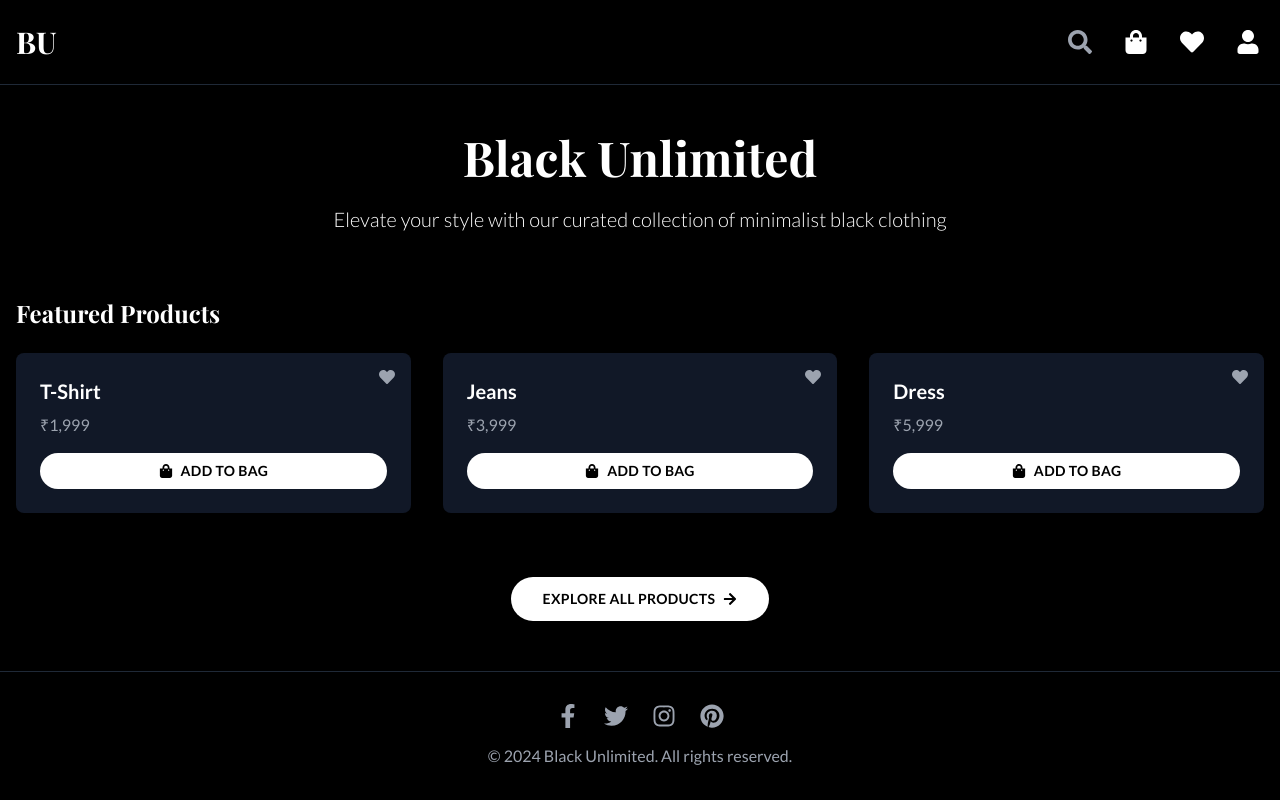
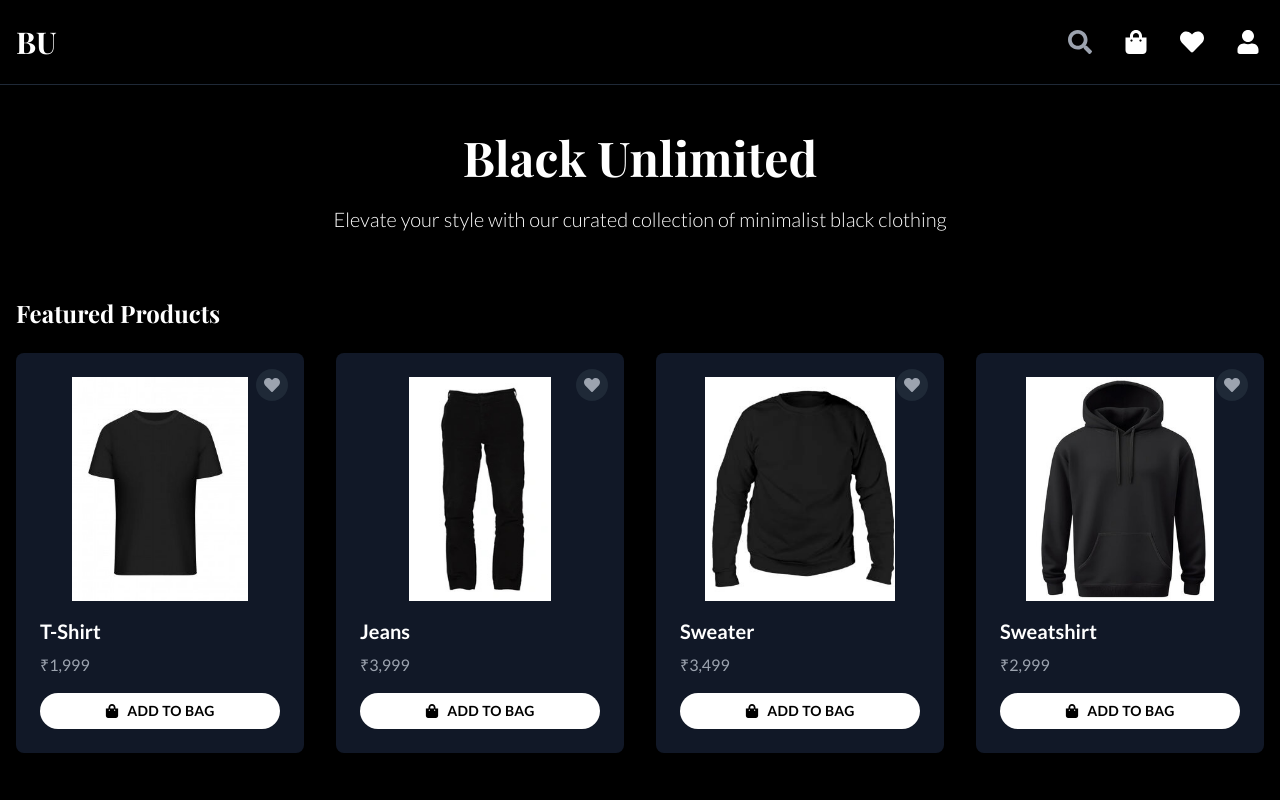
Before and after one commit to rishmi5h/BU-UI, a Next.js app: page / in a window 1280 px wide. Shown: the top 800 px of the page. Built offline with nearby package versions, Linux system fonts and the light colour scheme; a web font is replaced by a local one.

Commit message:
Update FeaturedProducts.tsx

```diff
--- a/app/components/FeaturedProducts.tsx
+++ b/app/components/FeaturedProducts.tsx
@@ -5,19 +5,29 @@ import { FaShoppingBag, FaHeart, FaCheck } from "react-icons/fa";
 import { useState } from "react";
 import { useCart } from "../context/CartContext";
 import { useWishlist } from "../context/WishlistContext";
+import Image from 'next/image'; // Add this import
+
+type FeaturedProduct = {
+  id: number;
+  name: string;
+  price: number;
+  imageFront: string;
+  imageBack: string;
+};
 
 export default function FeaturedProducts() {
   const [addedToCart, setAddedToCart] = useState<number[]>([]);
   const { addToCart } = useCart();
   const { addToWishlist, removeFromWishlist, isInWishlist } = useWishlist();
 
-  const featuredProducts = [
-    { id: 1, name: "T-Shirt", price: 1999 },
-    { id: 2, name: "Jeans", price: 3999 },
-    { id: 3, name: "Dress", price: 5999 },
+  const featuredProducts: FeaturedProduct[] = [
+    { id: 1, name: "T-Shirt", price: 1999, imageFront: "/images/tshirt-front.jpg", imageBack: "/images/tshirt-back.jpg" },
+    { id: 2, name: "Jeans", price: 3999, imageFront: "/images/jeans-front.jpg", imageBack: "/images/jeans-back.jpg" },
+    { id: 4, name: "Sweater", price: 3499, imageFront: "/images/sweater-front.jpg", imageBack: "/images/sweater-back.jpg" },
+    { id: 6, name: "Sweatshirt", price: 2999, imageFront: "/images/sweatshirt-front.jpg", imageBack: "/images/sweatshirt-back.jpg" },
   ];
 
-  const toggleWishlist = (product: (typeof featuredProducts)[0]) => {
+  const toggleWishlist = (product: FeaturedProduct) => {
     if (isInWishlist(product.id)) {
       removeFromWishlist(product.id);
     } else {
@@ -25,7 +35,7 @@ export default function FeaturedProducts() {
     }
   };
 
-  const handleAddToCart = (product: (typeof featuredProducts)[0]) => {
+  const handleAddToCart = (product: FeaturedProduct) => {
     addToCart({ ...product, quantity: 1 });
     setAddedToCart((prev) => [...prev, product.id]);
     setTimeout(() => {
@@ -36,7 +46,7 @@ export default function FeaturedProducts() {
   return (
     <section>
       <h2 className='text-2xl font-serif font-bold mb-6'>Featured Products</h2>
-      <div className='grid grid-cols-1 md:grid-cols-3 gap-8'>
+      <div className='grid grid-cols-1 md:grid-cols-2 lg:grid-cols-4 gap-8'>
         {featuredProducts.map((product) => (
           <div
             key={product.id}
@@ -44,13 +54,29 @@ export default function FeaturedProducts() {
           >
             <button
               onClick={() => toggleWishlist(product)}
-              className='absolute top-4 right-4 text-gray-400 hover:text-red-500 transition-colors'
+              className='absolute top-4 right-4 text-gray-400 hover:text-red-500 transition-colors z-10 bg-gray-800 p-2 rounded-full'
             >
               <FaHeart
                 className={isInWishlist(product.id) ? "text-red-500" : ""}
               />
             </button>
             <Link href={`/products/${product.id}`}>
+              <div className="relative w-full h-56 mb-4 group">
+                <Image
+                  src={product.imageFront}
+                  alt={`${product.name} front view`}
+                  layout="fill"
+                  objectFit="contain"
+                  className="transition-opacity duration-300 ease-in-out group-hover:opacity-0"
+                />
+                <Image
+                  src={product.imageBack}
+                  alt={`${product.name} back view`}
+                  layout="fill"
+                  objectFit="contain"
+                  className="opacity-0 transition-opacity duration-300 ease-in-out group-hover:opacity-100"
+                />
+              </div>
               <h3 className='text-xl font-semibold mb-2'>{product.name}</h3>
               <p className='text-gray-400 mb-4'>
                 ₹{product.price.toLocaleString("en-IN")}
```
